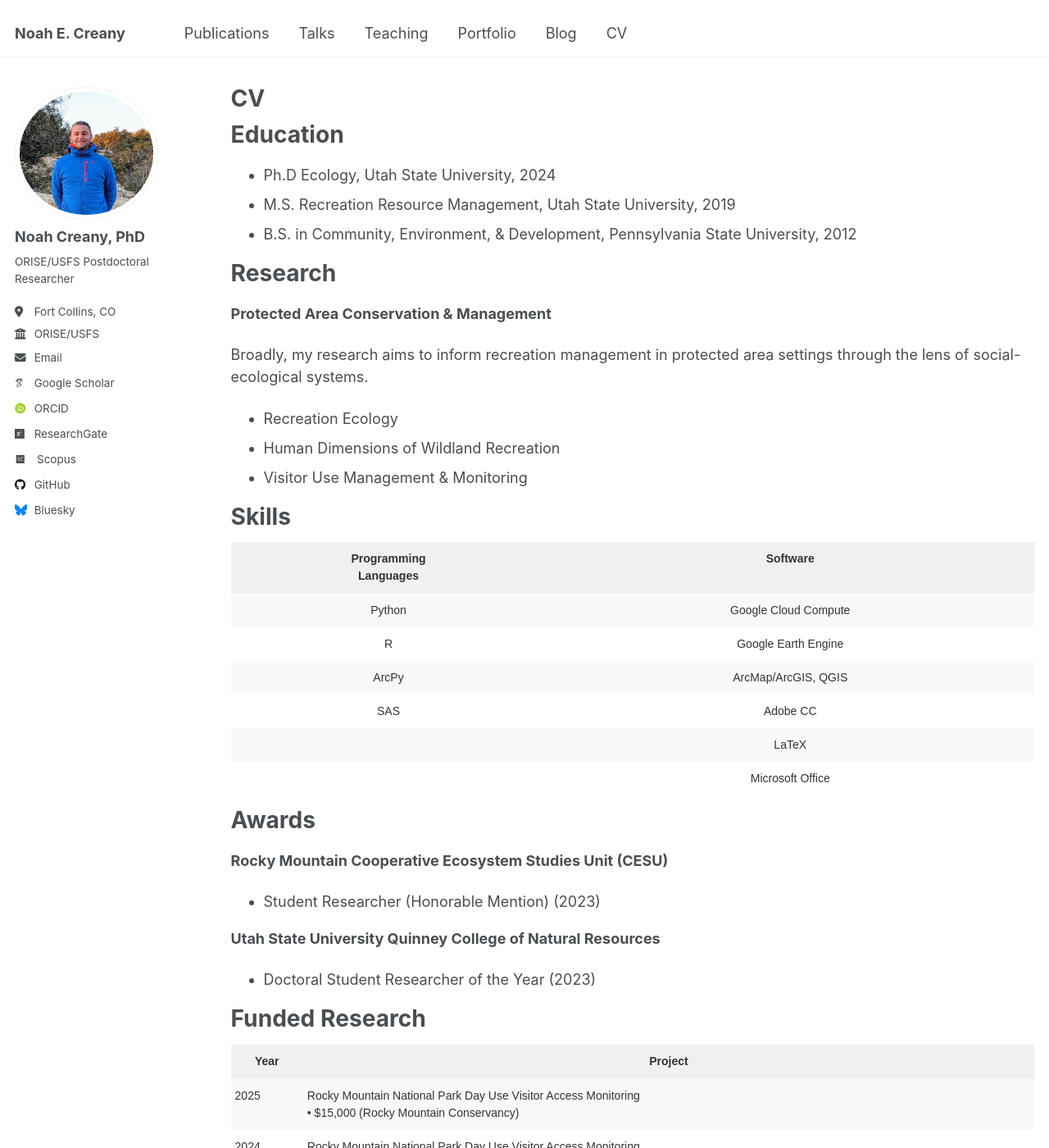
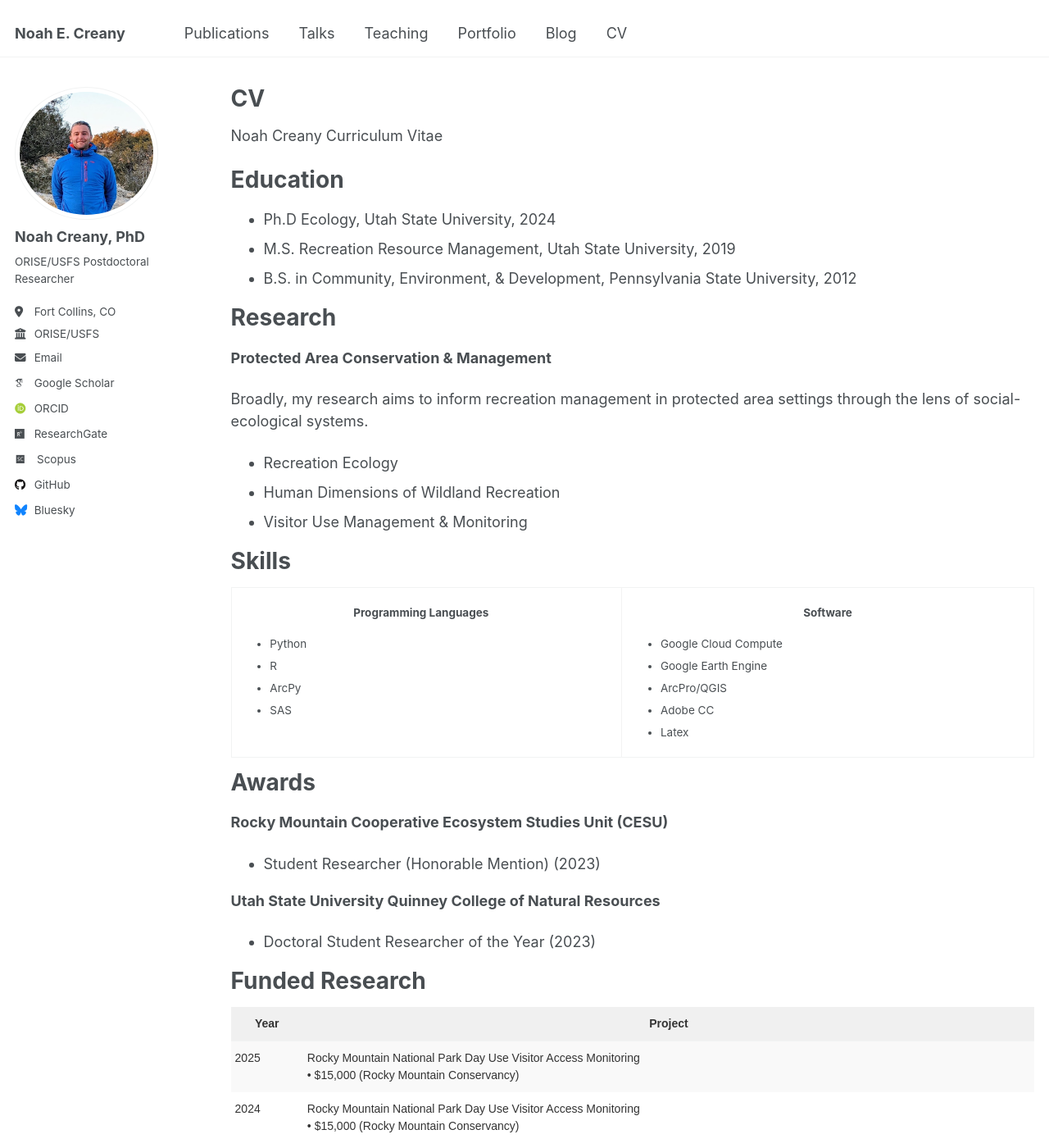
Before and after one commit to noahcreany/noahcreany.github.io, a Jekyll site: the page built from _pages/cv.md, in a window 1280 px wide and 1400 px high. Shown: the whole window at 82% size. Built offline with Jekyll 4.4.1, drawn with Linux system fonts in a browser that asks for light colours; some web fonts are replaced.

Commit message:
update cv formatting

```diff
--- a/_pages/cv.md
+++ b/_pages/cv.md
@@ -7,7 +7,7 @@ redirect_from:
   - /resume
 ---
 
-{% include base_path %}
+Noah Creany Curriculum Vitae
 
 Education
 ======
@@ -29,47 +29,28 @@ through the lens of social-ecological systems.
 Skills
 ======
 
-<style type="text/css">
-.tg  {border:none;border-collapse:collapse;border-color:#ccc;border-spacing:0;}
-.tg td{background-color:#fff;border-color:#ccc;border-style:solid;border-width:0px;color:#333;
-  font-family:Arial, sans-serif;font-size:14px;overflow:hidden;padding:10px 5px;word-break:normal;}
-.tg th{background-color:#f0f0f0;border-color:#ccc;border-style:solid;border-width:0px;color:#333;
-  font-family:Arial, sans-serif;font-size:14px;font-weight:normal;overflow:hidden;padding:10px 5px;word-break:normal;}
-.tg .tg-baqh{text-align:center;vertical-align:top}
-.tg .tg-amwm{font-weight:bold;text-align:center;vertical-align:top}
-.tg .tg-dzk6{background-color:#f9f9f9;text-align:center;vertical-align:top}
-</style>
-<table class="tg"><thead>
+<table>
   <tr>
-    <th class="tg-amwm">Programming <br>Languages</th>
-    <th class="tg-amwm">Software</th>
-  </tr></thead>
-<tbody>
-  <tr>
-    <td class="tg-dzk6">Python</td>
-    <td class="tg-dzk6">Google Cloud Compute</td>
+    <td style="vertical-align:top; padding-right: 20px;">
+      <p style="text-align: center;"><strong>Programming Languages</strong></p>
+      <ul>
+        <li>Python</li>
+        <li>R</li>
+        <li>ArcPy</li>
+        <li>SAS</li>
+      </ul>
+    </td>
+    <td style="vertical-align:top;">
+      <p style="text-align: center;"><strong>Software</strong></p>
+      <ul>
+        <li>Google Cloud Compute</li>
+        <li>Google Earth Engine</li>
+        <li>ArcPro/QGIS</li>
+        <li>Adobe CC</li>
+        <li>Latex</li>
+      </ul>
+    </td>
   </tr>
-  <tr>
-    <td class="tg-baqh">R</td>
-    <td class="tg-baqh">Google Earth Engine</td>
-  </tr>
-  <tr>
-    <td class="tg-dzk6">ArcPy</td>
-    <td class="tg-dzk6">ArcMap/ArcGIS, QGIS</td>
-  </tr>
-  <tr>
-    <td class="tg-baqh">SAS</td>
-    <td class="tg-baqh">Adobe CC</td>
-  </tr>
-  <tr>
-    <td class="tg-dzk6"></td>
-    <td class="tg-dzk6">LaTeX</td>
-  </tr>
-  <tr>
-    <td class="tg-baqh"></td>
-    <td class="tg-baqh"><span style="font-weight:400;font-style:normal">Microsoft Office</span></td>
-  </tr>
-</tbody>
 </table>
 
 Awards
```
